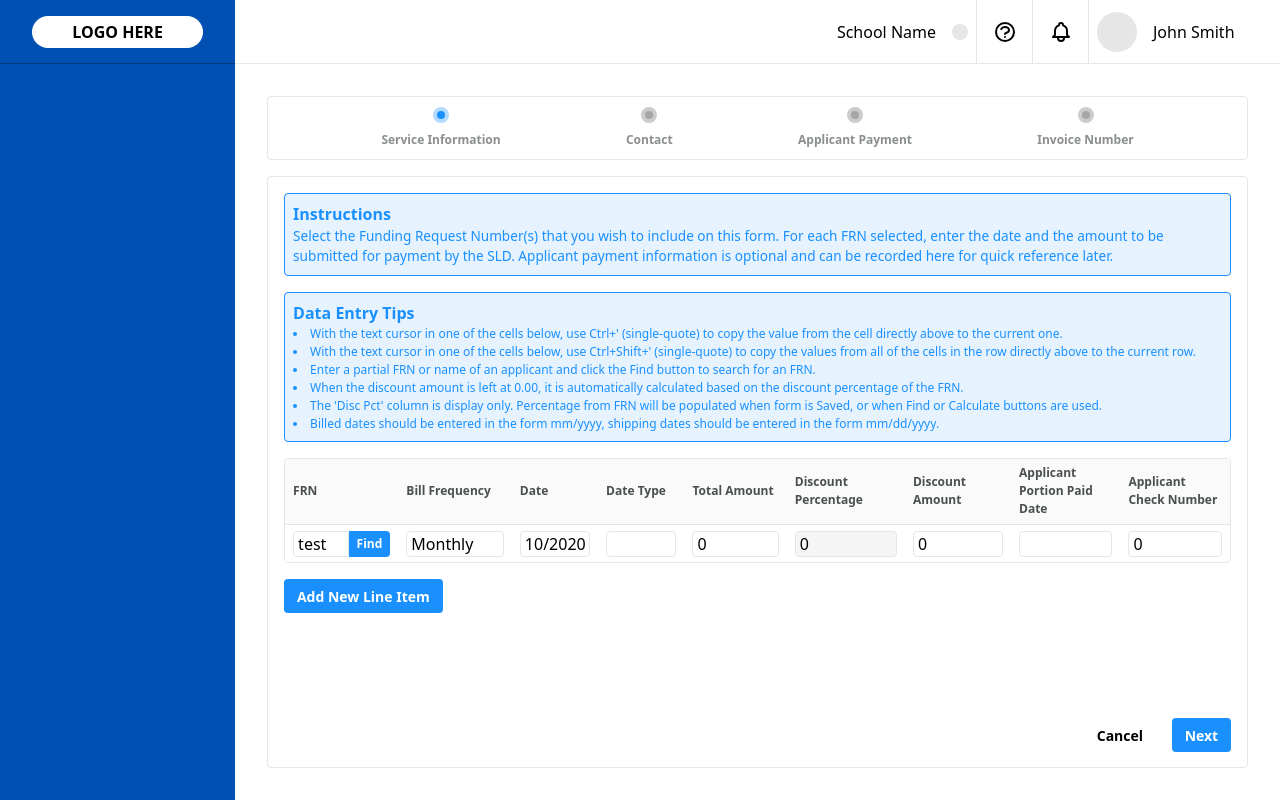
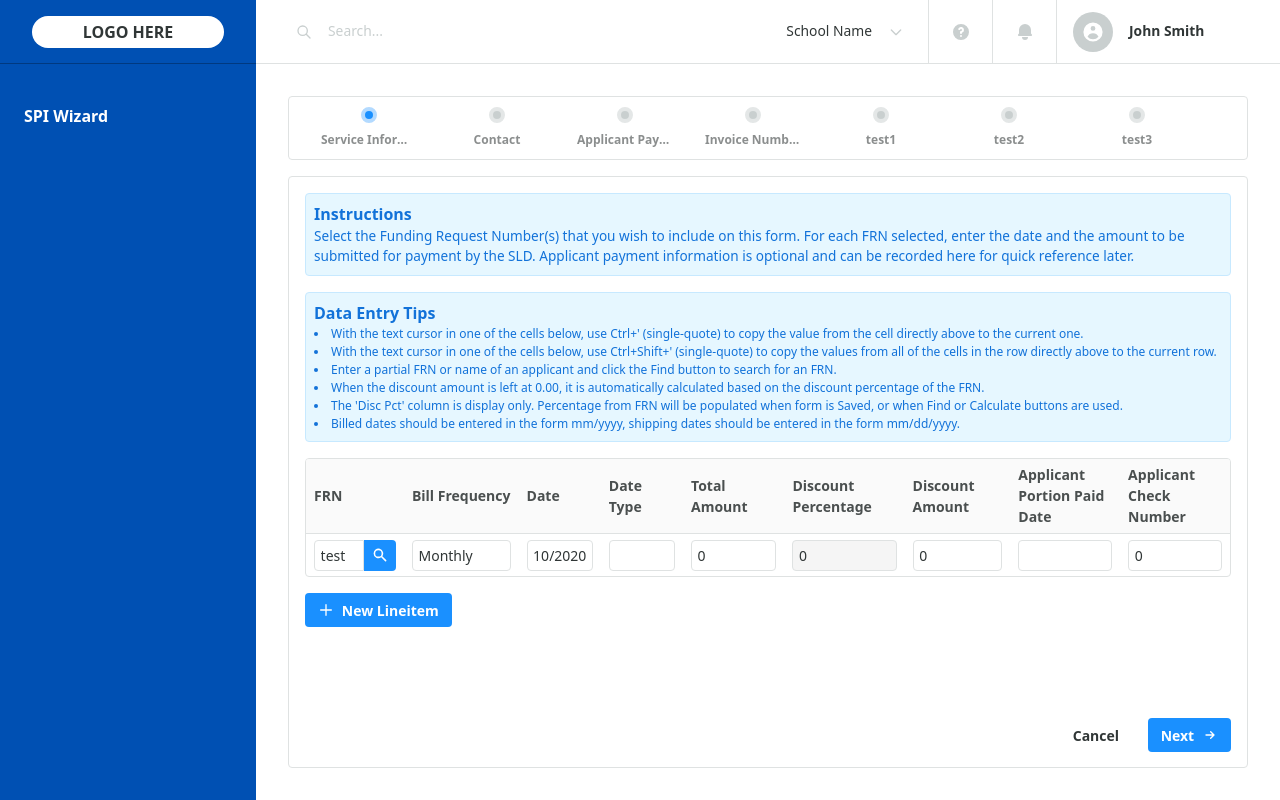
Before and after one commit to ffl-kbass/wizard, a Next.js app: page /SPI in a window 1280 px wide. Built offline with nearby package versions, Linux system fonts and the light colour scheme.

Commit message:
more fixes and stuff

```diff
--- a/Components/SPI/Wizard/ServiceInformation/Styles.ts
+++ b/Components/SPI/Wizard/ServiceInformation/Styles.ts
@@ -2,12 +2,12 @@ import styled from 'styled-components'
 
 export const TableWrapp = styled.div`
 	margin-bottom: 1rem;
-	border: 1px hsl(180, 6%, 90%) solid;
+	border: 1px hsl(180, 5%, 88%) solid;
 	border-radius: .25rem;
 	max-height: 18rem;
 	overflow-y: scroll;
 	input {
-		padding: 0 .25rem;
+		padding: .25rem .35rem;
 	}
 `;
 
@@ -15,14 +15,14 @@ export const Table = styled.table`
 	th, td {
 		padding: .35rem .5rem;
 		text-align: left;
+		font-size: 0.875rem;
 	}
 	th {
 		background-color: hsl(0, 0%, 98%);
 		color: hsl(180, 3%, 30%);
-		font-size: .75rem;
 	}
 	th, tr:not(:last-child) {
-		border-bottom: 1px hsl(180, 6%, 90%) solid;
+		border-bottom: 1px hsl(180, 5%, 88%) solid;
 	}
 `;
 
@@ -43,6 +43,9 @@ export const InputAndButton = styled.div`
 		:hover {
 			background-color: hsl(209, 100%, 65%)
 		}
+		svg {
+			height: 1rem;
+		}
 	}
 `;
 
@@ -50,7 +53,7 @@ export const Input = styled.input`
 	width: 100%;
 	padding: 0 .25rem;
 	border-radius: .25rem;
-	border: 1px hsl(180, 6%, 90%) solid;
+	border: 1px hsl(180, 5%, 88%) solid;
 	background-color: ${props => props.disabled ? "hsl(0, 0%, 96%)" : "hsl(0, 0%, 100%)"};
 	:focus {
 		border: 1px hsl(213, 100%, 35%) solid;
@@ -65,7 +68,13 @@ export const Button = styled.button`
 	color: #ffffff;
 	font-weight: 600;
 	font-size: .875rem;
+	display: flex;
+	align-items: center;
 	:hover {
 		background-color: hsl(209, 100%, 65%)
 	}
+	svg {
+		height: 1rem;
+		margin-right: .5rem;
+	}
 `;
--- a/Components/SPI/Wizard/ServiceInformation/index.tsx
+++ b/Components/SPI/Wizard/ServiceInformation/index.tsx
@@ -1,6 +1,6 @@
 import React, { useState } from 'react'
-import { Table, TableWrapp, InputAndButton } from './Styles'
-import { Information, Input, Button } from '../../../Wizard/Styles'
+import { Table, TableWrapp, InputAndButton, Button} from './Styles'
+import { Information, Input } from '../../../Wizard/Styles'
 
 const ServiceInformation: React.FC = () => {
 	const [lineItems, setLineItem] = useState<any[]>(
@@ -95,7 +95,11 @@ const ServiceInformation: React.FC = () => {
 							<td>
 								<InputAndButton>
 									<Input type="text" value={item.frn} onChange={(e) => updateItem(index, 'frn', e.target.value)}/>
-									<button>Find</button>
+									<button>
+										<svg xmlns="http://www.w3.org/2000/svg" viewBox="0 0 20 20" fill="currentColor">
+										<	path fillRule="evenodd" d="M8 4a4 4 0 100 8 4 4 0 000-8zM2 8a6 6 0 1110.89 3.476l4.817 4.817a1 1 0 01-1.414 1.414l-4.816-4.816A6 6 0 012 8z" clipRule="evenodd" />
+										</svg>
+									</button>
 								</InputAndButton>
 							</td>
 							<td>
@@ -127,7 +131,12 @@ const ServiceInformation: React.FC = () => {
 				</tbody>
 			</Table>
 		</TableWrapp>
-		<Button onClick={handleNewLineItem}>Add New Line Item</Button>
+		<Button onClick={handleNewLineItem}>
+			<svg xmlns="http://www.w3.org/2000/svg" fill="none" viewBox="0 0 24 24" stroke="currentColor">
+				<path strokeLinecap="round" strokeLinejoin="round" strokeWidth={2} d="M12 4v16m8-8H4" />
+			</svg>
+			New Lineitem
+		</Button>
 	</>
   )
 }
--- a/Components/Wizard/Staging/Styles.ts
+++ b/Components/Wizard/Staging/Styles.ts
@@ -3,35 +3,62 @@ import styled from 'styled-components'
 export const StageWrapp = styled.div`
 	width: 100%;
 	height: 4rem;
-	padding: .25rem;
+	display: flex;
+	overflow:hidden;
+`;
+
+export const StageContentWrapp = styled.div`
+	width: 100%;
+	overflow: hidden;
+	border: 1px hsl(180, 5%, 88%) solid;
+	border-radius: .25rem;
+	background-color: #ffffff;
+	position: relative;
+`;
+
+export const StageContentRatio = styled.div`
+	width: 6rem;
+	height: 100%;
+	border-radius: .25rem;
+	background-color: hsl(198, 100%, 95%);
+`;
+
+export const StageContent = styled.div`
+	transition: all .25s;
+	position: absolute;
+	width: 100%;
+	height: 100%;
+	padding: 0 1rem;
 	display: flex;
 	flex-direction: row;
 	flex-wrap: none;
-	justify-content: space-evenly;
+	justify-content: space-between;
 	align-items: center;
-	border-radius: .25rem;
-	border: 1px hsl(180, 6%, 90%) solid;
-	background-color: #ffffff;
+
 	@media (max-width: 768px) {
-    	flex-wrap: wrap;
+		flex-wrap: wrap;
 		height: auto;
-  	}
+	}
 `;
 
-interface Props {
+interface StageProps {
 	active: boolean
 }
 
-export const Stage = styled.button<Props>`
+export const Stage = styled.button<StageProps>`
 	padding: .5rem;
 	display: flex;
 	flex-direction: column;
 	align-items: center;
 	margin: .5rem;
 	border-radius: .25rem;
+	position: relative;
+	:first-of-type {
+		/* margin-left: 3rem; */
+	}
 
 	:hover {
-		background-color: hsl(213, 100%, 98%)
+		background-color: hsl(213, 100%, 98%);
 	}
 
 	div {
@@ -40,16 +67,17 @@ export const Stage = styled.button<Props>`
 		height: 1rem;
 		margin-bottom: .5rem;
 		border-radius: 9999px;
-		border: ${props => props.active ? "hsl(209, 100%, 85%)" : "hsl(0, 0%, 80%)"} .25rem solid;
-		background-color: ${props => props.active ? "hsl(209, 100%, 55%)" : "hsl(0, 0%, 65%)"};
+		border: ${props => props.active ? "hsl(209, 100%, 85%)" : "hsl(180, 6%, 90%)"} .25rem solid;
+		background-color: ${props => props.active ? "hsl(209, 100%, 55%)" : "hsl(180, 6%, 80%)"};
 	}
 
 	p {
-		display: flex;
-		align-items: center;
-		justify-content: center;
+		width: 6rem;
+		overflow: hidden;
+		text-overflow: ellipsis;
+		white-space: nowrap;
 		font-size: .75rem;
-		font-weight: bold;
+		font-weight: 600;
 		color: #8B8E8E;
 	}
 `;
--- a/Components/Wizard/Staging/index.tsx
+++ b/Components/Wizard/Staging/index.tsx
@@ -1,6 +1,8 @@
-import React from 'react'
+import React, { useEffect, useState } from 'react'
 import {
 	StageWrapp,
+	StageContentWrapp,
+	StageContent,
 	Stage
 } from './Styles'
 
@@ -12,14 +14,32 @@ interface StagingData {
 
 
 const Staging: React.FC<StagingData> = ({stages, stagePos, onClickValue}) => {
+	const [styles, setStyles] = useState<any>({})
+	const [hasPage] = useState<boolean>(stages.length > 7)
+
+	useEffect(() => {
+		if(hasPage){
+			// 7 is the max number of stages that will fit before overflowing
+			if(((stages.length - 7) * 2) -.5 > stagePos){
+				setStyles({
+					left: -64 * stagePos,
+				})
+			}
+		}
+	}, [hasPage, stages, stagePos]);
+
   return (
 	  <StageWrapp>
+		<StageContentWrapp>
+			<StageContent style={styles}>
 			{stages.map((stage, index) =>
 				<Stage key={index} active={(stagePos >= index)} onClick={onClickValue(index)}>
 					<div/>
 					<p>{stage}</p>
 				</Stage>
 			)}
+			</StageContent>
+		</StageContentWrapp>
 	</StageWrapp>
   )
 }
--- a/Components/Wizard/Styles.ts
+++ b/Components/Wizard/Styles.ts
@@ -15,7 +15,7 @@ export const WizardWrapp = styled.div`
 	grid-template-rows: auto 2rem;
 	padding: 1rem;
 	border-radius: .25rem;
-	border: 1px hsl(180, 6%, 90%) solid;
+	border: 1px hsl(180, 5%, 88%) solid;
 	background-color: #ffffff;
 `;
 
@@ -41,8 +41,19 @@ export const ButtonWrapp = styled.div`
 		padding: .4rem .8rem;
 		font-weight: 600;
 		font-size: .875rem;
+		display: flex;
+		align-items: center;
 		:hover {
 			background-color: hsl(0, 0%, 95%)
+		}
+		svg {
+			:first {
+				margin-right: .5rem;
+			}
+			:last-of-type {
+				margin-left: .5rem;
+			}
+			height: 1rem;
 		}
 	}
 `;
@@ -54,9 +65,9 @@ export const Information = styled.div`
 	padding: .5rem;
 	margin-bottom: 1rem;
 	border-radius: .25rem;
-	border: solid 1px hsl(209, 100%, 55%);
-	color: hsl(209, 100%, 55%);
-	background-color: hsl(209, 100%, 95%);
+	border: solid 1px hsl(203, 100%, 89%);
+	color: hsl(211, 85%, 46%);
+	background-color: hsl(199, 100%, 95%);
 	h2 {
 		font-size: 1rem;
 		font-weight: bold;
@@ -71,7 +82,7 @@ export const Input = styled.input`
 	width: 100%;
 	padding: .5rem;
 	border-radius: .25rem;
-	border: 1px hsl(180, 6%, 90%) solid;
+	border: 1px hsl(180, 5%, 88%) solid;
 	background-color: ${props => props.disabled ? "hsl(0, 0%, 96%)" : "hsl(0, 0%, 100%)"};
 	:focus {
 		border: 1px hsl(213, 100%, 35%) solid;
@@ -102,7 +113,7 @@ export const Textarea = styled.textarea`
 	min-height: 12rem;
 	padding: 0 .25rem;
 	border-radius: .25rem;
-	border: 1px hsl(180, 6%, 90%) solid;
+	border: 1px hsl(180, 5%, 88%) solid;
 	background-color: ${props => props.disabled ? "hsl(0, 0%, 96%)" : "hsl(0, 0%, 100%)"};
 	:focus {
 		border: 1px hsl(213, 100%, 35%) solid;
@@ -115,7 +126,7 @@ export const RadioWrapp = styled.div`
 		background-color: hsl(0, 0%, 98%);
 		padding: 1rem;
 		border-radius: .25rem;
-		border: 1px hsl(180, 6%, 90%) solid;
+		border: 1px hsl(180, 5%, 88%) solid;
 		display: inline-flex;
 		flex-direction: column;
 	}
--- a/Components/Wizard/index.tsx
+++ b/Components/Wizard/index.tsx
@@ -41,7 +41,9 @@ const Wizard: React.FC<WizardProps> = ({children, stageTitles}) => {
 				<ButtonWrapp>
 					{(
 						stageIndex > 0 ?
-						<button onClick={prevClick}>Previous</button>
+						<button onClick={prevClick}>
+							Previous
+						</button>
 						:
 						<Link href="/">
 							Cancel
@@ -51,7 +53,12 @@ const Wizard: React.FC<WizardProps> = ({children, stageTitles}) => {
 						stageIndex == stages.length - 1 ?
 						<button onClick={nextClick}>Finish</button>
 						:
-						<button onClick={nextClick}>Next</button>
+						<button onClick={nextClick}>
+							Next
+							<svg xmlns="http://www.w3.org/2000/svg" fill="none" viewBox="0 0 24 24" stroke="currentColor">
+								<path strokeLinecap="round" strokeLinejoin="round" strokeWidth={2} d="M13 7l5 5m0 0l-5 5m5-5H6" />
+							</svg>
+						</button>
 					)}
 				</ButtonWrapp>
 			</WizardWrapp>
--- a/Components/Wrapper/styles.ts
+++ b/Components/Wrapper/styles.ts
@@ -4,6 +4,7 @@ export const PageWrapp = styled.div`
 	height: 100vh;
 	width: 100%;
 	background-color: #ffffff;
+	color: hsl(180, 6%, 20%);
 	display: flex;
 	flex-direction: row;
 	flex-wrap: none;
@@ -19,7 +20,7 @@ export const MainContent = styled.div`
 export const Content = styled.div`
 	width: 100%;
 	padding: 2rem;
-	flex: 1 1 0%;
+	overflow-y: auto;
 `;
 
 export const NavBar = styled.div`
@@ -30,73 +31,109 @@ export const NavBar = styled.div`
 	display: flex;
 	align-items:center;
 	justify-content: flex-end;
-	border-bottom: 1px hsl(180, 6%, 90%) solid;
+	border-bottom: 1px hsl(180, 5%, 88%) solid;
 `;
 
 export const School = styled.div`
 	height: 100%;
+	width: 100%;
 	display: flex;
-	justify-content: center;
+	justify-content: space-between;
 	align-items: center;
 	padding: 0 .5rem;
-	::after {
-		content: '';
-		display: block;
-		margin-left: 1rem;
-		height: 1rem;
-		width: 1rem;
-		border-radius: 9999px;
-		background-color: hsl(0 0% 90%)
+	div {
+		display: flex;
+		height: 100%;
+		align-items: center;
+		justify-content: center;
+		:last-child {
+			margin-right: 1rem;
+		}
+		:first-of-type {
+			color: hsl(180, 6%, 80%);
+		}
+		p {
+			margin:0 1rem;
+			font-size: .865rem;
+		}
+		svg {
+			height: 1rem;
+			width: 1rem;
+			color: hsl(180, 6%, 80%);
+		}
 	}
 `;
 
-export const Question = styled.div`
-	width: 3.5rem;
+export const NavButton = styled.div`
+	flex: none;
+	width: 4rem;
 	height: 100%;
 	display: flex;
 	justify-content: center;
 	align-items: center;
-	border-left: 1px hsl(180, 6%, 90%) solid;
+	color: hsl(180, 6%, 80%);
+	border-left: 1px hsl(180, 5%, 88%) solid;
 	svg {
-		height: 1.5rem;
-		width: 1.5rem;
-	}
-`;
-
-export const Bell = styled.div`
-	width: 3.5rem;
-	height: 100%;
-	display: flex;
-	justify-content: center;
-	align-items: center;
-	border-left: 1px hsl(180, 6%, 90%) solid;
-	svg {
-		height: 1.5rem;
-		width: 1.5rem;
+		height: 1.25rem;
+		width: 1.25rem;
 	}
 `;
 
 export const Account = styled.div`
-	width: 10rem;
+	flex: none;
+	width: 12rem;
 	height: 100%;
 	display:flex;
 	justify-content: flex-start;
 	align-items: center;
-	border-left: 1px hsl(180, 6%, 90%) solid;
-	padding: 0 .5rem;
+	border-left: 1px hsl(180, 5%, 88%) solid;
+	padding: 0 1rem;
+	font-weight: 600;
+	font-size: .865rem;
 	div {
+		display: flex;
+		align-items: center;
+		justify-content: center;
 		width: 2.5rem;
 		height: 2.5rem;
 		margin-right: 1rem;
 		border-radius: 9999px;
-		background-color: hsl(0, 0%, 90%)
+		background-color: hsl(180, 6%, 80%);
+		svg {
+			height: 1.5rem;
+			width: 1.5rem;
+			color: #ffffff;
+		}
 	}
 `;
 
 export const SideBar = styled.div`
+	flex: none;
 	height: 100%;
-	width: 18rem;
-	background-color: #0050B3;
+	width: 16rem;
+	display: grid;
+	grid-template-rows: 4rem auto;
+	background-color: hsl(213, 100%, 35%);
+`;
+
+export const SideBarContent = styled.ul`
+	width: 100%;
+	height: 100%;
+	padding: 2rem 0;
+
+	li {
+		width: 100%;
+		color: #ffffff;
+		button {
+			width: 100%;
+			padding: .5rem 1.5rem;
+			text-align: left;
+			font-weight: 600;
+			:hover {
+				background-color: hsl(213, 100%, 55%)
+			}
+		}
+	}
 `;
 
 export const LogoWrapp = styled.div`
@@ -119,3 +156,12 @@ export const Logo = styled.div`
 	align-items:center;
 	font-weight: bold;
 `;
+
+export const Tooltip = styled.div`
+	position: absolute;
+	top: calc(100% + 5px);
+	background-color: hsla(0 0% 0% .5);
+	border-radius: .25rem;
+	color: #ffffff;
+	font-size: .875rem;
+`;
--- a/pages/SPI.tsx
+++ b/pages/SPI.tsx
@@ -12,12 +12,21 @@ export default function Home() {
           <title>Create Next App</title>
         </Head>
         <Wizard
-          stageTitles={['Service Information','Contact','Applicant Payment','Invoice Number']}
+          stageTitles={['Service Information','Contact','Applicant Payment','Invoice Number', 'test1', 'test2', 'test3', 'test4', 'test5', 'test6', 'test7', 'test8', 'test9']}
         >
           <ServiceInformation/>
           <Contact />
           <ApplicantPayment/>
           <InvoiceNumber/>
+          <div>test</div>
+          <div>test2</div>
+          <div>test3</div>
+          <div>test4</div>
+          <div>test5</div>
+          <div>test6</div>
+          <div>test7</div>
+          <div>test8</div>
+          <div>test9</div>
         </Wizard>
       </>
   )
--- a/pages/_app.tsx
+++ b/pages/_app.tsx
@@ -3,14 +3,14 @@ import Head from 'next/head'
 import {
   PageWrapp,
   SideBar,
+  SideBarContent,
   MainContent,
   NavBar,
   Content,
   Logo,
   LogoWrapp,
   School,
-  Question,
-  Bell,
+  NavButton,
   Account
  } from '../Components/Wrapper/styles'
 
@@ -25,24 +25,44 @@ function MyApp({ Component, pageProps }) {
           <LogoWrapp>
             <Logo>LOGO HERE</Logo>
           </LogoWrapp>
+          <SideBarContent>
+              <li>
+                <button>SPI Wizard</button>
+              </li>
+          </SideBarContent>
         </SideBar>
         <MainContent>
           <NavBar>
             <School>
-              <p>School Name</p>
+              <div>
+                <svg xmlns="http://www.w3.org/2000/svg" className="h-6 w-6" fill="none" viewBox="0 0 24 24" stroke="currentColor">
+                  <path strokeLinecap="round" strokeLinejoin="round" strokeWidth={2} d="M21 21l-6-6m2-5a7 7 0 11-14 0 7 7 0 0114 0z" />
+                </svg>
+                <p>Search...</p>
+              </div>
+              <div>
+                <p>School Name</p>
+                <svg xmlns="http://www.w3.org/2000/svg" fill="none" viewBox="0 0 24 24" stroke="currentColor">
+                  <path strokeLinecap="round" strokeLinejoin="round" strokeWidth={2} d="M19 9l-7 7-7-7" />
+                </svg>
+              </div>
             </School>
-            <Question>
-              <svg xmlns="http://www.w3.org/2000/svg" fill="none" viewBox="0 0 24 24" stroke="currentColor">
-                <path strokeLinecap="round" strokeLinejoin="round" strokeWidth={2} d="M8.228 9c.549-1.165 2.03-2 3.772-2 2.21 0 4 1.343 4 3 0 1.4-1.278 2.575-3.006 2.907-.542.104-.994.54-.994 1.093m0 3h.01M21 12a9 9 0 11-18 0 9 9 0 0118 0z" />
+            <NavButton>
+              <svg xmlns="http://www.w3.org/2000/svg" viewBox="0 0 20 20" fill="currentColor">
+                <path fillRule="evenodd" d="M18 10a8 8 0 11-16 0 8 8 0 0116 0zm-8-3a1 1 0 00-.867.5 1 1 0 11-1.731-1A3 3 0 0113 8a3.001 3.001 0 01-2 2.83V11a1 1 0 11-2 0v-1a1 1 0 011-1 1 1 0 100-2zm0 8a1 1 0 100-2 1 1 0 000 2z" clipRule="evenodd" />
               </svg>
-            </Question>
-            <Bell>
-              <svg xmlns="http://www.w3.org/2000/svg" fill="none" viewBox="0 0 24 24" stroke="currentColor">
-                <path strokeLinecap="round" strokeLinejoin="round" strokeWidth="2" d="M15 17h5l-1.405-1.405A2.032 2.032 0 0118 14.158V11a6.002 6.002 0 00-4-5.659V5a2 2 0 10-4 0v.341C7.67 6.165 6 8.388 6 11v3.159c0 .538-.214 1.055-.595 1.436L4 17h5m6 0v1a3 3 0 11-6 0v-1m6 0H9" />
+            </NavButton>
+            <NavButton>
+              <svg xmlns="http://www.w3.org/2000/svg" viewBox="0 0 20 20" fill="currentColor">
+                <path d="M10 2a6 6 0 00-6 6v3.586l-.707.707A1 1 0 004 14h12a1 1 0 00.707-1.707L16 11.586V8a6 6 0 00-6-6zM10 18a3 3 0 01-3-3h6a3 3 0 01-3 3z" />
               </svg>
-            </Bell>
+            </NavButton>
             <Account>
-              <div></div>
+              <div>
+                <svg xmlns="http://www.w3.org/2000/svg" viewBox="0 0 20 20" fill="currentColor">
+                  <path fillRule="evenodd" d="M18 10a8 8 0 11-16 0 8 8 0 0116 0zm-6-3a2 2 0 11-4 0 2 2 0 014 0zm-2 4a5 5 0 00-4.546 2.916A5.986 5.986 0 0010 16a5.986 5.986 0 004.546-2.084A5 5 0 0010 11z" clipRule="evenodd" />
+                </svg>
+              </div>
               <p>John Smith</p>
             </Account>
           </NavBar>
```
Lines whose indentation alone changed are shown as unchanged.
